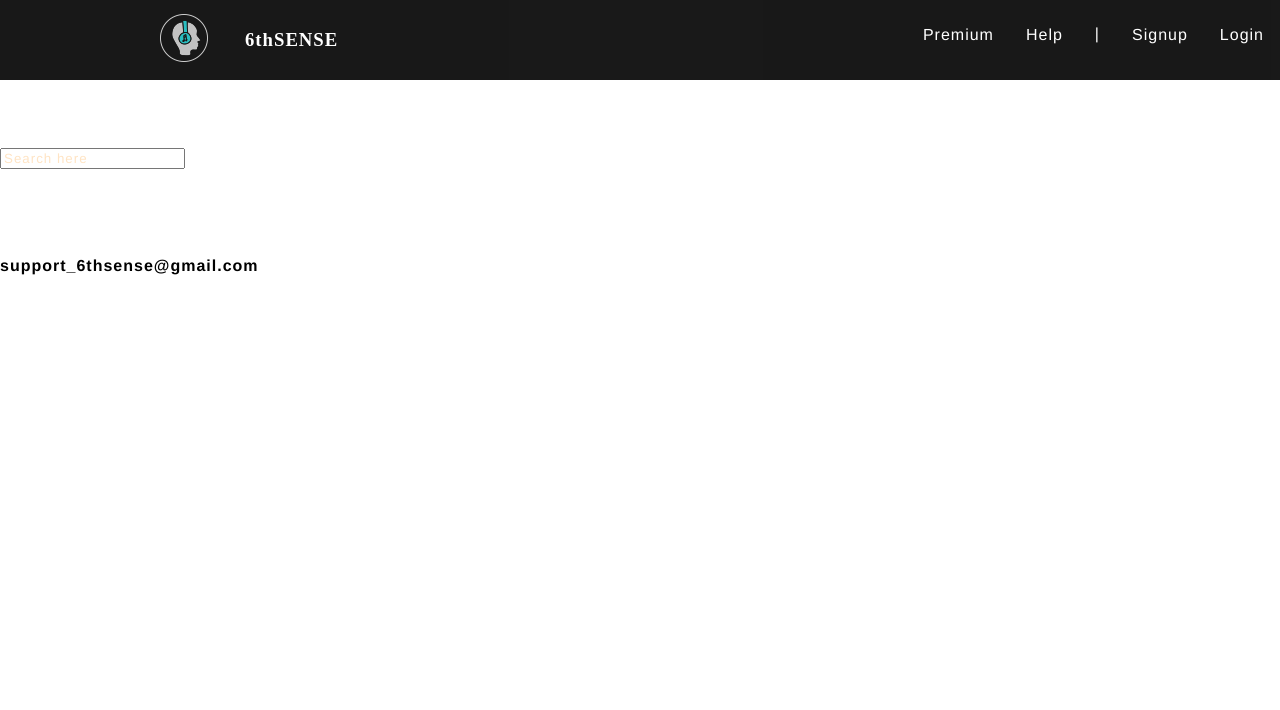
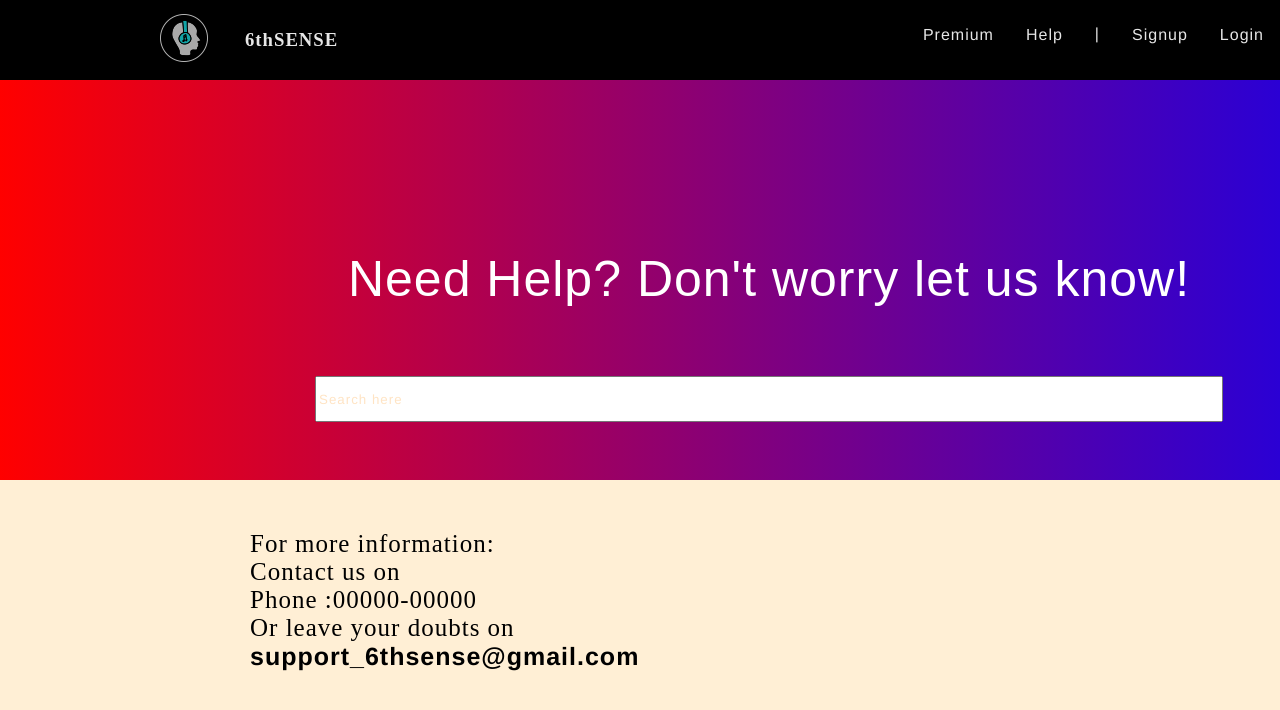
Before and after one commit to MohitRelaha/6th-Sense-Testing-, a React (Create React App) app in the folder Front-End/: page /help in a window 1280 px wide. Shown: the top 710 px of the page. Built offline with nearby package versions, Linux system fonts and the light colour scheme.

Commit message:
Update stylehome.css

```diff
--- a/Front-End/src/components/stylehome.css
+++ b/Front-End/src/components/stylehome.css
@@ -36,8 +36,6 @@ html,body{
     overflow: hidden;
 
 }
-
-
 
 
 li img{
@@ -175,3 +173,110 @@ a:hover{
 button:hover{
     cursor:pointer;
 }
+
+.noServeMsg{
+    height: 720px;
+    /* padding-top: 100px; */
+    margin-top: 0;
+    width: 100%;
+    background-image: linear-gradient(to right, pink,blue);
+    color: white;
+    position: absolute;
+}
+
+.noServeMsg h1{
+    font-family: 'Montserrat', sans-serif;
+    color: white;
+    font-size: 60px;
+    padding-top: 100px;
+    padding-bottom: 100px;
+    text-align: center;
+}
+
+.noServeMsg p{
+    font-size: 40px;
+    text-align: center;
+
+}
+
+
+.aboutContainer{
+    background-image: url("../images/about9.jpg");
+    background-repeat: no-repeat;
+    background-size: cover;
+    background-position: center;
+    background-color: black;
+    height: 800px;
+    width: 100%;
+    position: relative;
+}
+
+.aboutContainer .knowmore{
+    margin-left: 390px;
+    margin-top: 250px;
+    width: 900px;
+    position: relative;
+    font-size: 30px;
+    font-family: Brush Script MT, Brush Script Std, cursive;
+}
+
+#grad {
+    background-image: linear-gradient(to right, red , blue);
+    color:white;
+    text-align:center;
+    height:400px;
+    width: 1538px;
+    position: absolute;
+    margin:0;
+  }
+
+  .helpBody .helpLine p{
+      padding-top: 120px;
+      color:white;
+      font-size: 50px;
+      font-family: 'Montserrat', sans-serif;
+      font-weight: 100;
+  }
+
+
+
+
+  .helpBody .helpSearch input{
+      width: 900px;
+      margin: auto;
+      height: 40px;
+
+  }
+
+  .helpInfo{
+
+      height:320px;
+      width: 1338px;
+      background-color: papayawhip;
+      padding-top: 400px;
+      padding-left: 200px;
+
+  }
+
+  .helpInfo p{
+      font-size:25px;
+      color: black;
+      position: relative;
+      font-family: 'Playfair Display', serif;
+      margin: 50px;
+  }
+
+  .helpContainer{
+    background-repeat: no-repeat;
+    background-size: cover;
+    background-position: center;
+    background-color: black;
+    height: 800px;
+    width: 100%;
+    position: relative;
+}
+
+.helpMain{
+    height: 691px;
+    position: fixed;
+}
```
